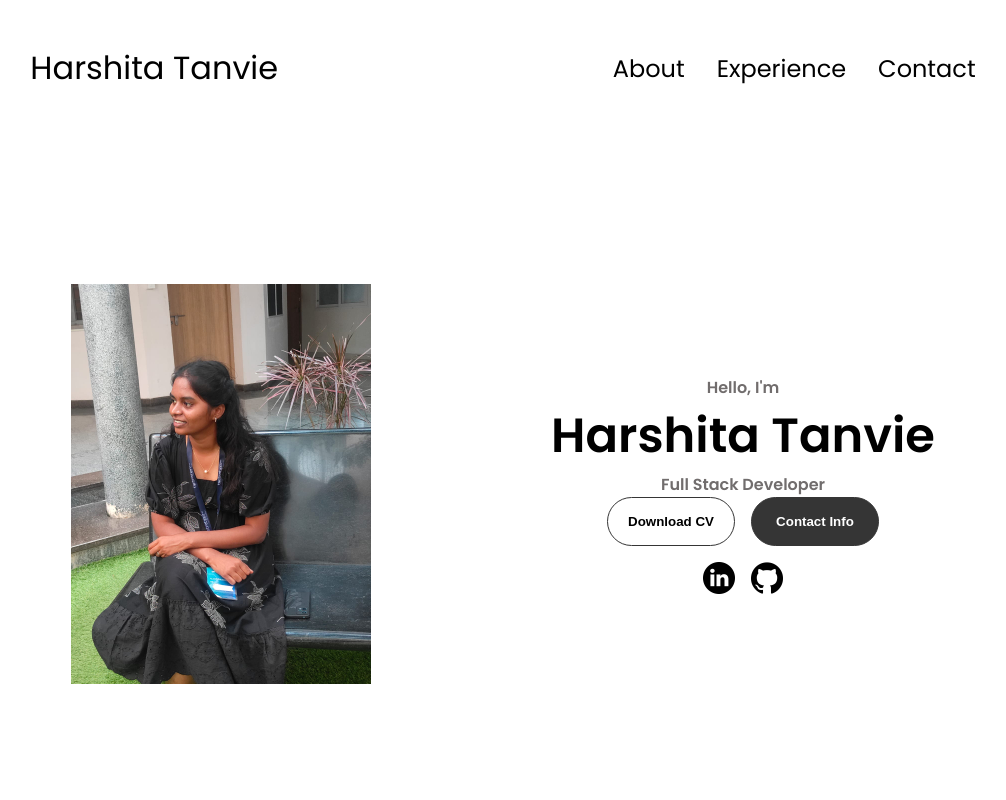
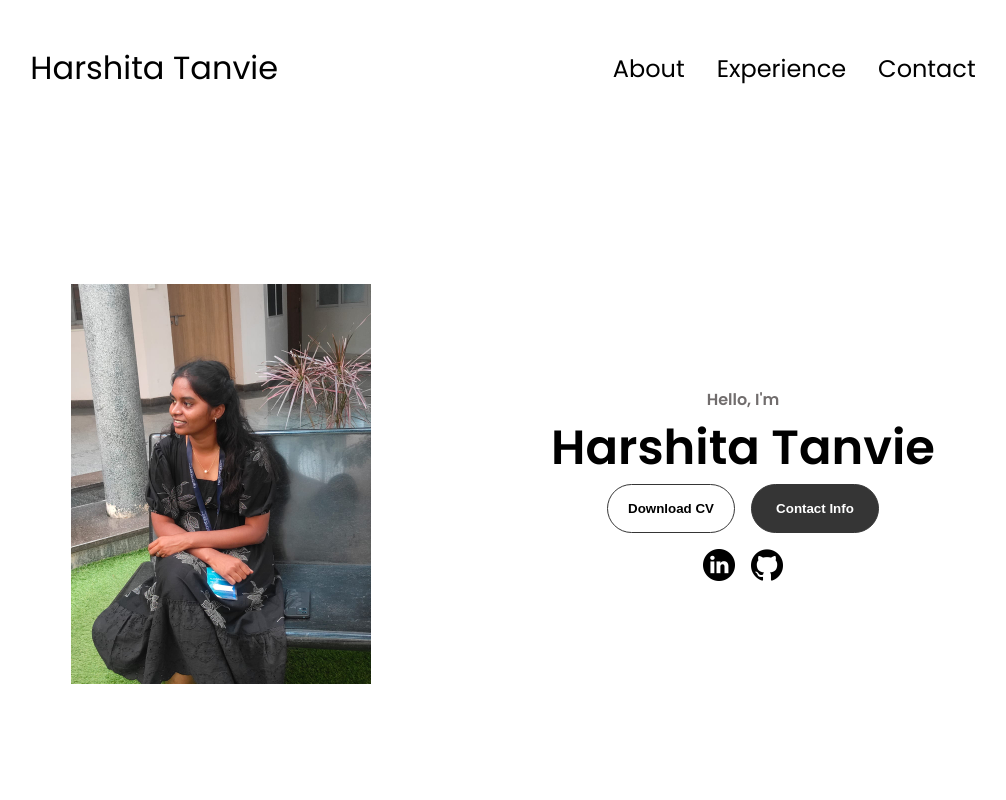
Before and after one commit to harshitatanvie/portfolio, a plain HTML site: page index.html in a window 1280 px wide. Shown: the top 800 px of the page, without its empty margins (137-1143 px from the left). Drawn offline with Linux system fonts and the light colour scheme.

Commit message:
Update index.html

```diff
--- a/index.html
+++ b/index.html
@@ -43,7 +43,7 @@
       <div class="section__text">
         <p class="section__text__p1">Hello, I'm</p>
         <h1 class="title">Harshita Tanvie</h1>
-        <p class ="section__text__p1"> Full Stack Developer</p>
+
 
         <div class="btn-container">
           <button
@@ -212,8 +212,6 @@
                   alt="Experience icon"
                   class="icon"
                 />
-              </article>
-
                 <div>
                   <h3>Express JS</h3>
                   <p>Basic</p>
```
